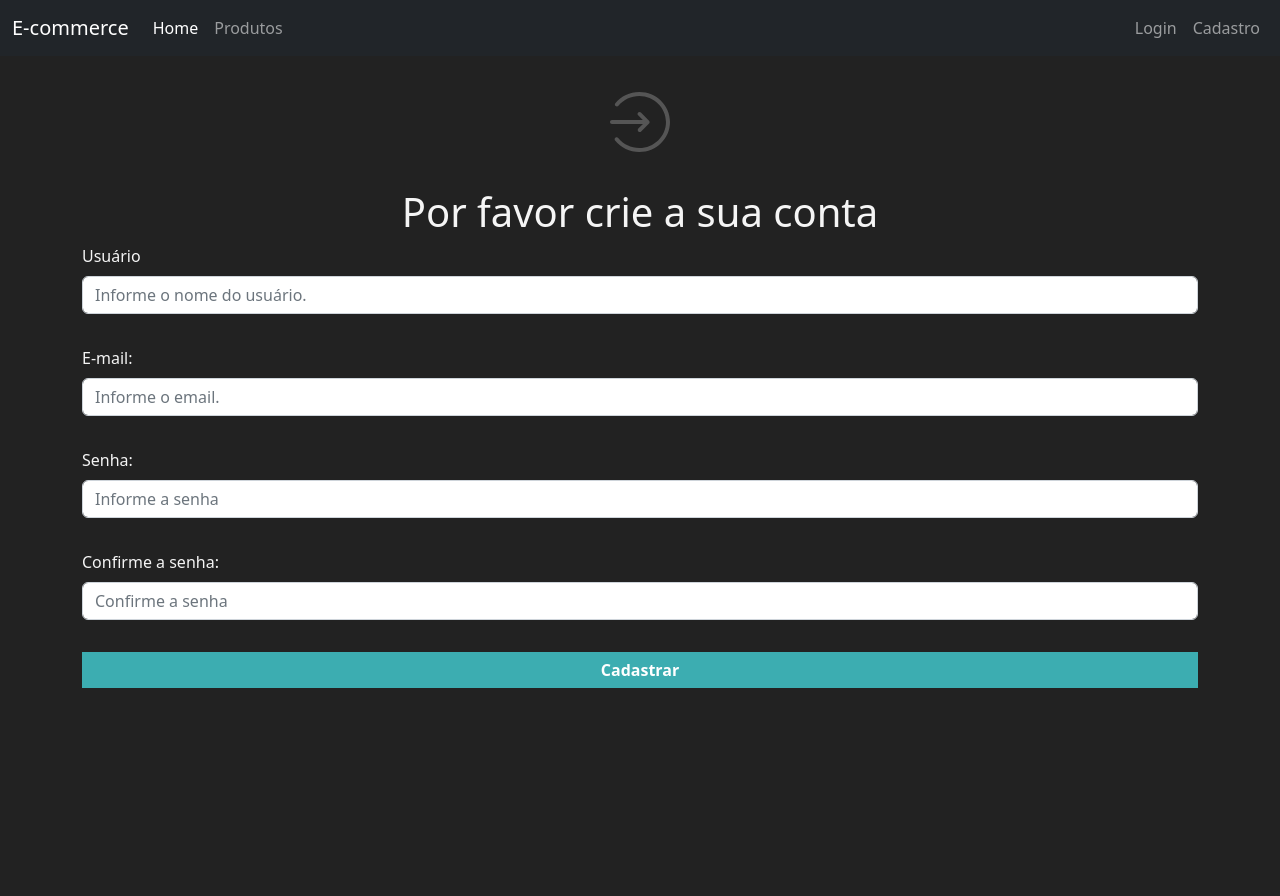
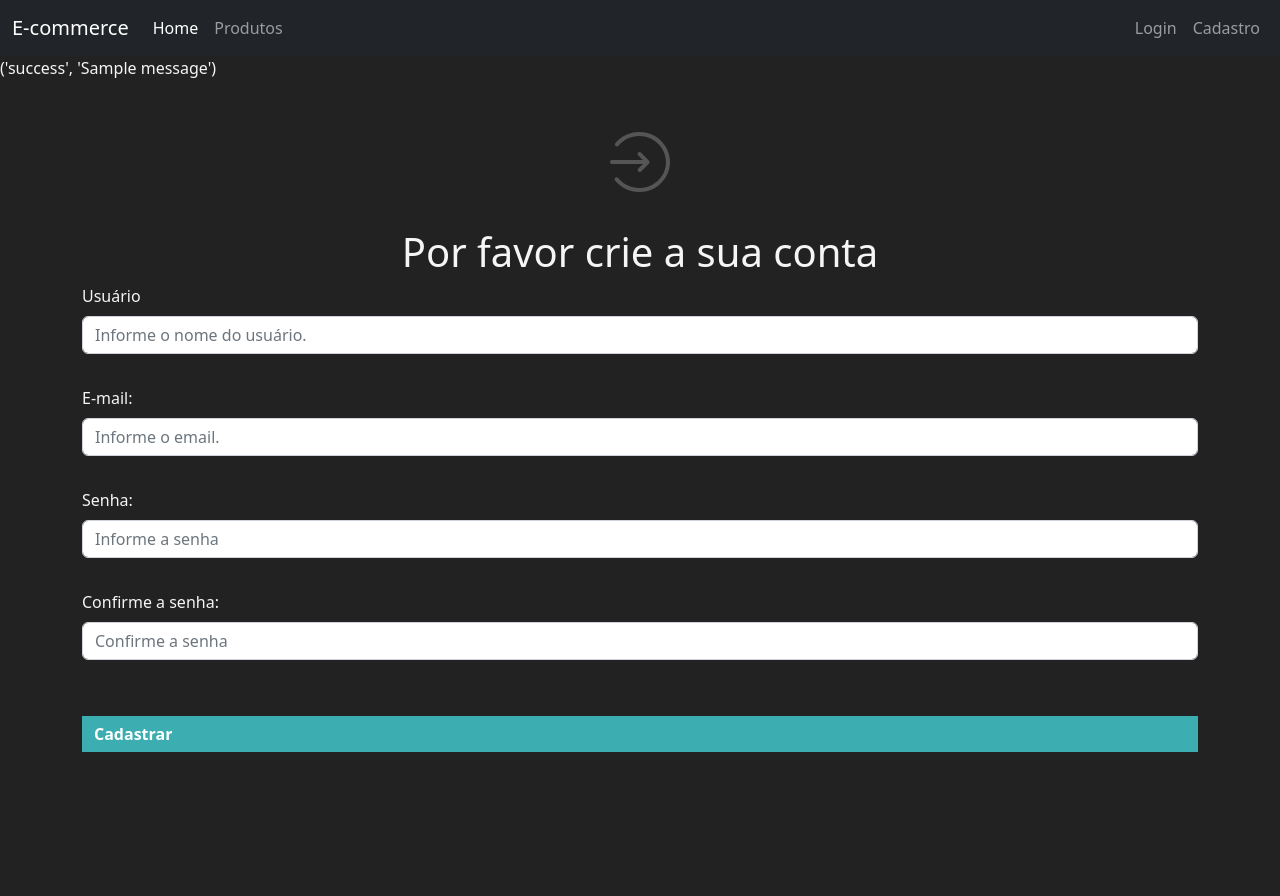
Before and after one commit to GIR0SAN/bootcamp-flask-udemy, a Flask app: page /cadastro in a window 1280 px wide. Before the commit the page ends 688 px from the top, so only its background shows below. Run offline with Flask 3, Linux system fonts and the light colour scheme; one stand-in notice (Sample message) is shown.

Commit message:
Adicionado mensagem de erro de cadastro sem formatação na mensagem

```diff
--- a/mercado/forms.py
+++ b/mercado/forms.py
@@ -1,9 +1,10 @@
 from flask_wtf import FlaskForm
 from wtforms import StringField, PasswordField, SubmitField
+from wtforms.validators import Length, EqualTo, Email, DataRequired
 
-class CadastroForms(FlaskForm):
-    usuario = StringField(label='Usuário')
-    email = StringField(label='E-mail:')
-    senha1 = PasswordField(label="Senha:")
-    senha2 = PasswordField(label="Confirme a senha:")
+class CadastroForm(FlaskForm):
+    usuario = StringField(label='Usuário', validators=[Length(min=2, max=30), DataRequired()])
+    email = StringField(label='E-mail:', validators=[Email(), DataRequired()])
+    senha1 = PasswordField(label="Senha:", validators=[Length(min=6), DataRequired()])
+    senha2 = PasswordField(label="Confirme a senha:", validators=[EqualTo('senha1'), DataRequired()])
     submit = SubmitField(label="Cadastrar")
--- a/mercado/routes.py
+++ b/mercado/routes.py
@@ -1,7 +1,8 @@
 from mercado import app
-from flask import render_template
-from mercado.models import Item
-from mercado.forms import CadastroForms
+from flask import render_template, redirect, url_for, flash
+from mercado.models import Item, User
+from mercado.forms import CadastroForm
+from mercado import db
 
 @app.route('/')
 def page_home():
@@ -12,7 +13,20 @@ def page_produtos():
     itens = Item.query.all()
     return render_template("produtos.html", itens=itens)
 
-@app.route('/cadastro')
+@app.route('/cadastro', methods=['GET', 'POST'])
 def page_cadastro():
-    form = CadastroForms()
+    form = CadastroForm()
+    if form.validate_on_submit():
+        usuario = User(
+            usuario = form.usuario.data,
+            email = form.email.data,
+            senha = form.senha1.data
+        )
+        db.session.add(usuario)
+        db.session.commit()
+        return redirect(url_for('page_produtos'))
+    if form.errors != {}:
+        for err in form.errors.values():
+            flash(f"Erro ao cadastrar usuário {err}")
+
     return render_template('cadastro.html', form=form)
--- a/mercado/templates/base.html
+++ b/mercado/templates/base.html
@@ -39,6 +39,15 @@
       </div>
     </div>
   </nav>
+<!-- O codigo abaixo é para mostrar mensagens de erro ao cadastrar o usuario. Está np html para poder ser usado em mais arquivos. É usado o flash para fazer esse alerta de erro.-->
+  {% with messages = get_flashed_messages(with_categories=true) %}
+    {% if messages %}
+    {% for message in messages %}
+    <p>{{message}}</p>
+    {% endfor %}
+    {% endif %}
+  {% endwith %}
+
   <section>
     {% block conteudo %}
 
@@ -54,7 +63,7 @@
   }
   body{
     color: #f5f5f5;
-
+    background-color: #222222;
   }
   section{
     height: 800px;
--- a/mercado/templates/cadastro.html
+++ b/mercado/templates/cadastro.html
@@ -15,30 +15,34 @@
       <h1>
           Por favor crie a sua conta
       </h1>
-       <form method="post" class="form-register"  >
+       <form method="POST" class="form-register"  >
+
+          {{ form.hidden_tag() }}
+
           <div class="fields">
             {{ form.usuario.label() }}
-              {{ form.usuario(class="form-control", placeholder="Informe o nome do usuário.")}}
+            {{ form.usuario(class="form-control", placeholder="Informe o nome do usuário.") }}
         </div>
 
         <div class="fields">
-              {{ form.email.label()}}
-              {{ form.usuario(class="form-control", placeholder="Informe o email.")}}
+            {{ form.email.label() }}
+            {{ form.email(class="form-control", placeholder="Informe o email.") }}
         </div>
 
         <div class="fields">
-              {{ form.senha1.label()}}
-              {{ form.usuario(class="form-control", placeholder="Informe a senha")}}
+            {{ form.senha1.label() }}
+            {{ form.senha1(class="form-control", placeholder="Informe a senha") }}
         </div>
 
         <div class="fields">
-              {{ form.senha2.label()}}
-              {{ form.usuario(class="form-control", placeholder="Confirme a senha")}}
+            {{ form.senha2.label() }}
+            {{ form.senha2(class="form-control", placeholder="Confirme a senha") }}
         </div>
+        <br>
 
-          <button class="btn-cadastrar">
-            {{ form.submit()}}
-          </button>
+          <div class="btn-cadastrar">
+            {{ form.submit() }}
+          </div>
       </form>
   </div>
 
```
Also changed, not shown: instance/mercado.db. Lines whose indentation alone changed are shown as unchanged.
